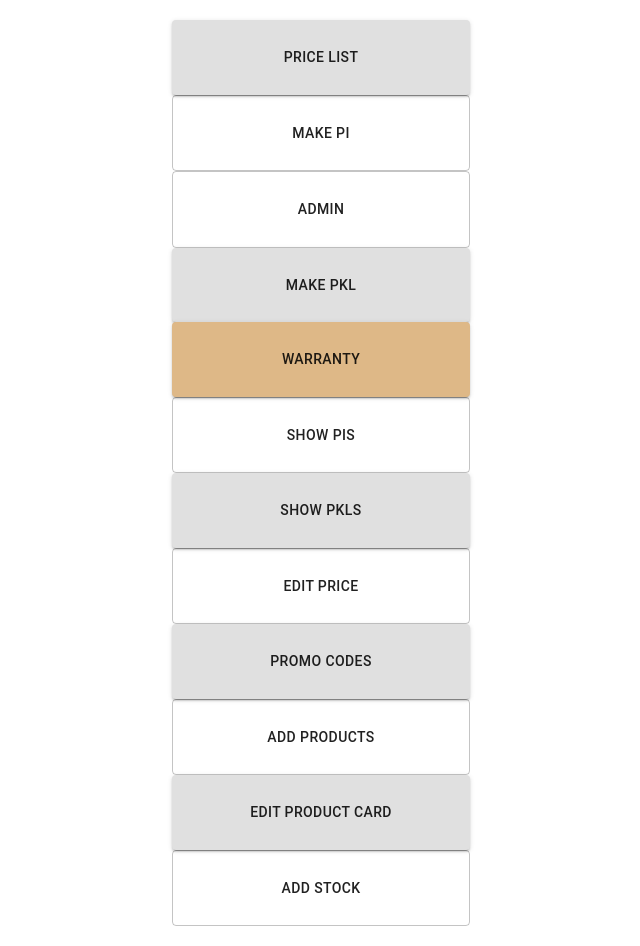
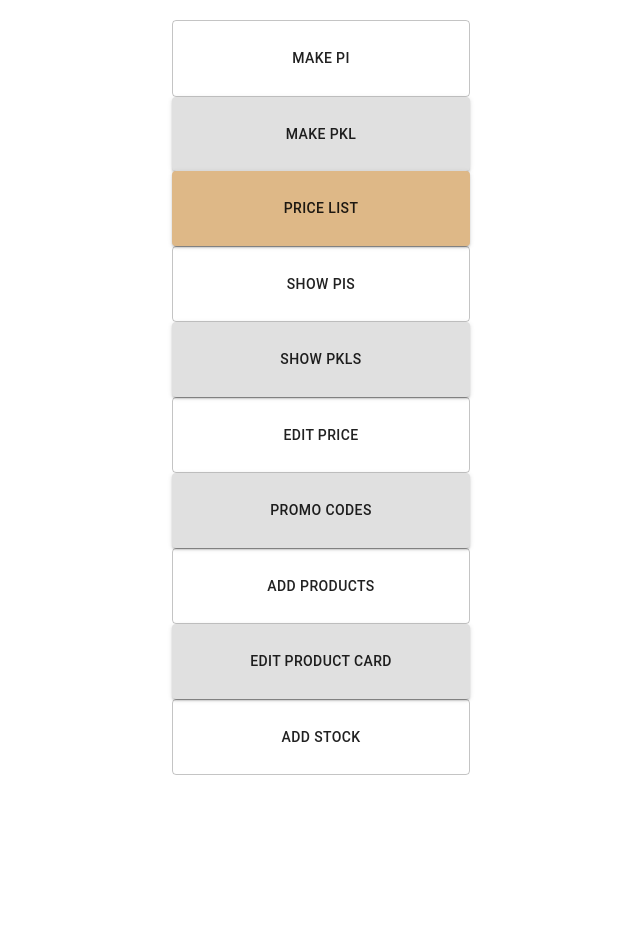
Before and after one commit to OsamahKhOdeh/AGS_Front, a React (Create React App) app: page / in a window 1280 px wide. Shown: the whole page, without its empty margins (319-959 px from the left). After the commit the page ends 800 px from the top, so only its background shows below. Built offline with nearby package versions, Linux system fonts and the light colour scheme.

Commit message:
add the logo

```diff
--- a/src/App.js
+++ b/src/App.js
@@ -18,16 +18,18 @@ function App() {
   return (
     <BrowserRouter>
       <Routes>
-        <Route index path="/" element={<Home />}></Route>
-        <Route path="/pricelist" element={<PriceList />}></Route>
-        <Route path="/addproduct" element={<ProductForm />}></Route>
-        <Route path="/makepi" element={<PiStepper />}></Route>
-        <Route path="/table" element={<ProformaInvoice />}></Route>
-        <Route path="/warranty" element={<Warranty />}></Route>
-        <Route path="/admin" element={<AdminPage />}></Route>
-        <Route path="/warranty-check" element={<WarrantyCheck />}></Route>
-        <Route path="/customer-price-list" element={<CustomerPriceList />}></Route>
-        <Route path="/checkCustomer" element={<CheckCustomer />}></Route>
+        <Route index path='/' element={<Home />}></Route>
+        {/* <Route path="/pricelist" element={<PriceList />}></Route> */}
+        <Route path='/addproduct' element={<ProductForm />}></Route>
+        <Route path='/makepi' element={<PiStepper />}></Route>
+        <Route path='/table' element={<ProformaInvoice />}></Route>
+        <Route path='/pricelist' element={<Warranty />}></Route>
+        <Route path='/admin' element={<AdminPage />}></Route>
+        <Route path='/warranty-check' element={<WarrantyCheck />}></Route>
+        <Route
+          path='/customer-price-list'
+          element={<CustomerPriceList />}></Route>
+        <Route path='/checkCustomer' element={<CheckCustomer />}></Route>
       </Routes>
     </BrowserRouter>
   );
--- a/src/index.css
+++ b/src/index.css
@@ -483,3 +483,12 @@ p {
   width: 100%;
   justify-content: space-between;
 }
+
+/*
+styling  the logo */
+.image__logo {
+  padding: 10px;
+  margin: 50px 0;
+  display: grid;
+  place-items: center;
+}
--- a/src/pages/Home/Home.js
+++ b/src/pages/Home/Home.js
@@ -1,5 +1,13 @@
 import React, { useState } from "react";
-import { Container, Grow, Grid, AppBar, TextField, Button, Paper } from "@material-ui/core";
+import {
+  Container,
+  Grow,
+  Grid,
+  AppBar,
+  TextField,
+  Button,
+  Paper,
+} from "@material-ui/core";
 import useStyles from "./styles";
 import Products from "../../Components/Products/Products";
 import { useNavigate } from "react-router-dom";
@@ -10,41 +18,63 @@ const Home = () => {
 
   return (
     <Grow in>
-      <Container style={{ display: "flex", flexDirection: "column", alignItems: "center" }} maxWidth="xl">
-        <Button style={{ width: "25%", padding: "25px" }} variant="contained" onClick={() => navigate("/products")}>
+      <Container
+        style={{
+          display: "flex",
+          flexDirection: "column",
+          alignItems: "center",
+        }}
+        maxWidth='xl'>
+        {/* <Button
+          style={{ width: "25%", padding: "25px" }}
+          variant='contained'
+          onClick={() => navigate("/products")}>
+          Price List
+        </Button> */}
+        <Button
+          style={{ width: "25%", padding: "25px" }}
+          variant='outlined'
+          onClick={() => navigate("/makepi")}>
+          Make PI
+        </Button>{" "}
+        {/* <Button style={{ width: "25%", padding: "25px" }} variant="outlined" onClick={() => navigate("/admin")}>
+          Admin
+        </Button> */}
+        <Button style={{ width: "25%", padding: "25px" }} variant='contained'>
+          Make PKL
+        </Button>
+        <Button
+          style={{
+            width: "25%",
+            padding: "25px",
+            backgroundColor: "burlywood",
+          }}
+          variant='contained'
+          onClick={() => navigate("/pricelist")}>
           Price List
         </Button>
-        <Button style={{ width: "25%", padding: "25px" }} variant="outlined" onClick={() => navigate("/makepi")}>
-          Make PI
-        </Button>{" "}
-        <Button style={{ width: "25%", padding: "25px" }} variant="outlined" onClick={() => navigate("/admin")}>
-          Admin
-        </Button>
-        <Button style={{ width: "25%", padding: "25px" }} variant="contained">
-          Make PKL
-        </Button>
-        <Button style={{ width: "25%", padding: "25px", backgroundColor: "burlywood" }} variant="contained" onClick={() => navigate("/warranty")}>
-          Warranty{" "}
-        </Button>
-        <Button style={{ width: "25%", padding: "25px" }} variant="outlined">
+        <Button style={{ width: "25%", padding: "25px" }} variant='outlined'>
           Show PIs
         </Button>
-        <Button style={{ width: "25%", padding: "25px" }} variant="contained">
+        <Button style={{ width: "25%", padding: "25px" }} variant='contained'>
           Show PKLs
         </Button>
-        <Button style={{ width: "25%", padding: "25px" }} variant="outlined">
+        <Button style={{ width: "25%", padding: "25px" }} variant='outlined'>
           Edit Price
         </Button>
-        <Button style={{ width: "25%", padding: "25px" }} variant="contained">
+        <Button style={{ width: "25%", padding: "25px" }} variant='contained'>
           Promo Codes{" "}
         </Button>
-        <Button style={{ width: "25%", padding: "25px" }} variant="outlined" onClick={() => navigate("/addproduct")}>
+        <Button
+          style={{ width: "25%", padding: "25px" }}
+          variant='outlined'
+          onClick={() => navigate("/addproduct")}>
           Add Products
         </Button>
-        <Button style={{ width: "25%", padding: "25px" }} variant="contained">
+        <Button style={{ width: "25%", padding: "25px" }} variant='contained'>
           Edit Product Card
         </Button>
-        <Button style={{ width: "25%", padding: "25px" }} variant="outlined">
+        <Button style={{ width: "25%", padding: "25px" }} variant='outlined'>
           Add Stock
         </Button>
       </Container>
--- a/src/pages/Invoice/CheckCustomer.jsx
+++ b/src/pages/Invoice/CheckCustomer.jsx
@@ -7,6 +7,9 @@ function CheckCustomer() {
 
   return (
     <>
+      <div className='image__logo'>
+        <img src='/images/logo.png' alt='' srcset='' />
+      </div>
       <div className='list__ite'>
         {cart.map((item, index) => (
           <div className='list__product' key={index}>
```
Also changed, not shown: public/images/logo.png (renamed from src/images/sidebard/logo.png).
